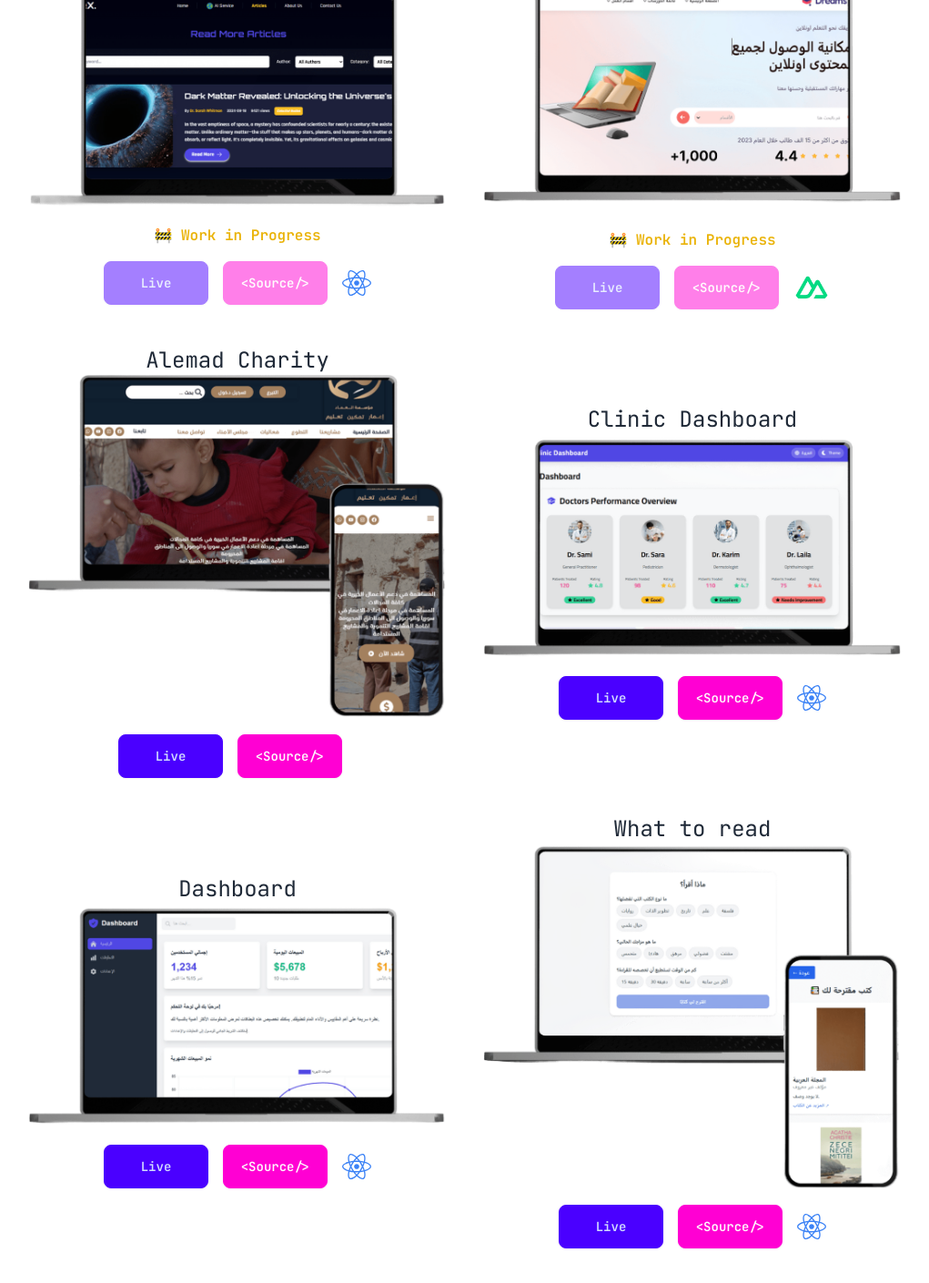
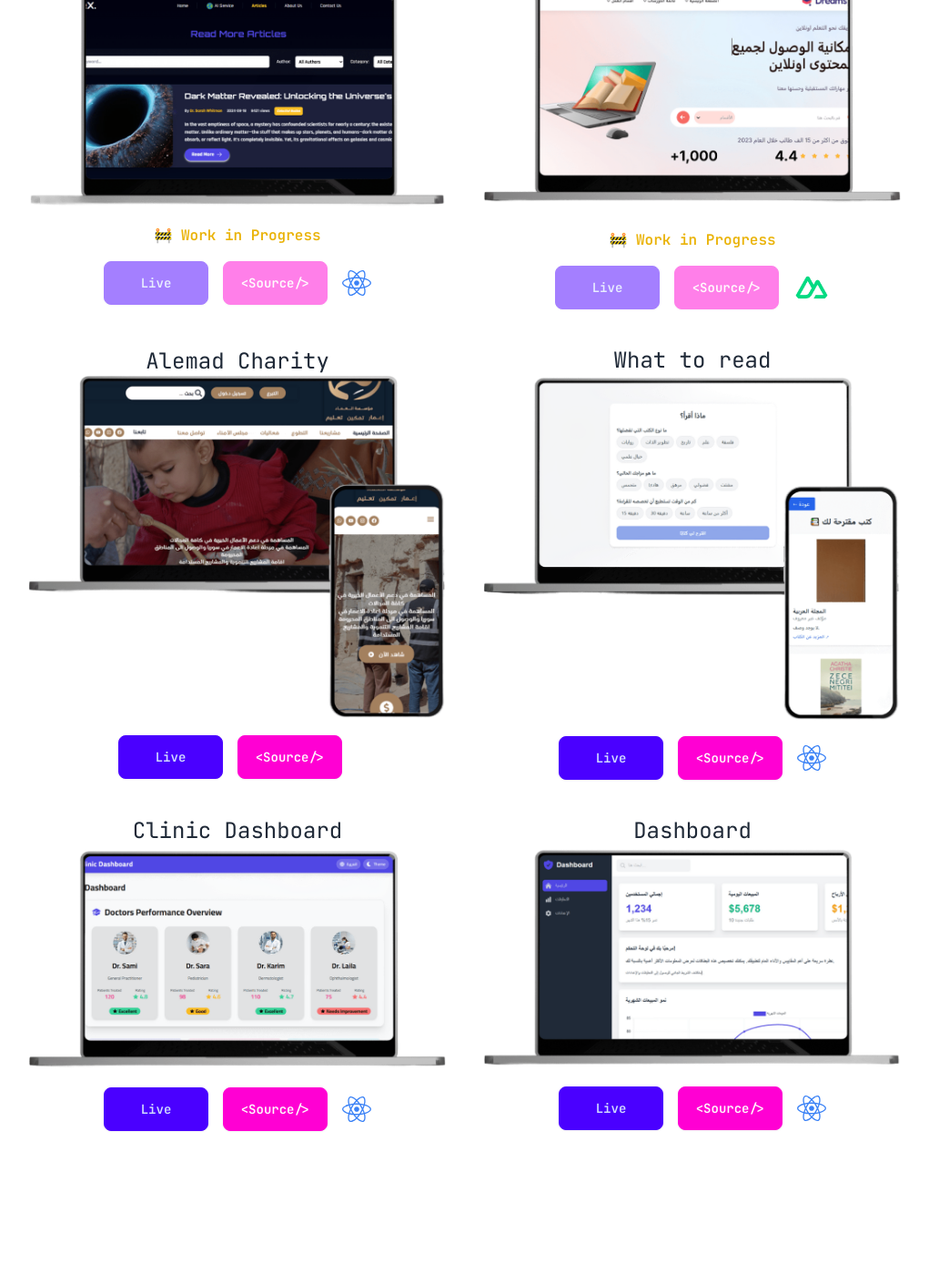
Before and after one commit to HomamAlyaghshi/portfolio, a React (Create React App) app: page /projectspage in a window 1280 px wide. Shown: the part 1744-3154 px from the top of the page at 91% size, without its empty margins (129-1150 px from the left). After the commit the page ends 3107 px from the top, so only its background shows below. Built offline with nearby package versions, Linux system fonts and the light colour scheme.

Commit message:
3 projects added

```diff
--- a/src/components/Projects.jsx
+++ b/src/components/Projects.jsx
@@ -76,6 +76,14 @@ const Projects = () => {
       sourceUrl: "#",
       completed: true,
     },
+    {
+    name: "What to read",
+    image: "/images/project12.png",
+    liveUrl: "https://what-to-read-two.vercel.app/",
+    sourceUrl: "#",
+    logo: <FaReact className="w-8 h-8 text-blue-500" />,
+    completed: true,
+    },
         {
   name: "Clinic Dashboard",
   image: "/images/project10.png",
@@ -88,14 +96,6 @@ const Projects = () => {
   name: "Dashboard",
   image: "/images/project11.png",
   liveUrl: "https://dashboard-lovat-beta.vercel.app/",
-  sourceUrl: "#",
-  logo: <FaReact className="w-8 h-8 text-blue-500" />,
-  completed: true,
-},
-       {
-  name: "What to read",
-  image: "/images/project12.png",
-  liveUrl: "https://what-to-read-two.vercel.app/",
   sourceUrl: "#",
   logo: <FaReact className="w-8 h-8 text-blue-500" />,
   completed: true,
```
